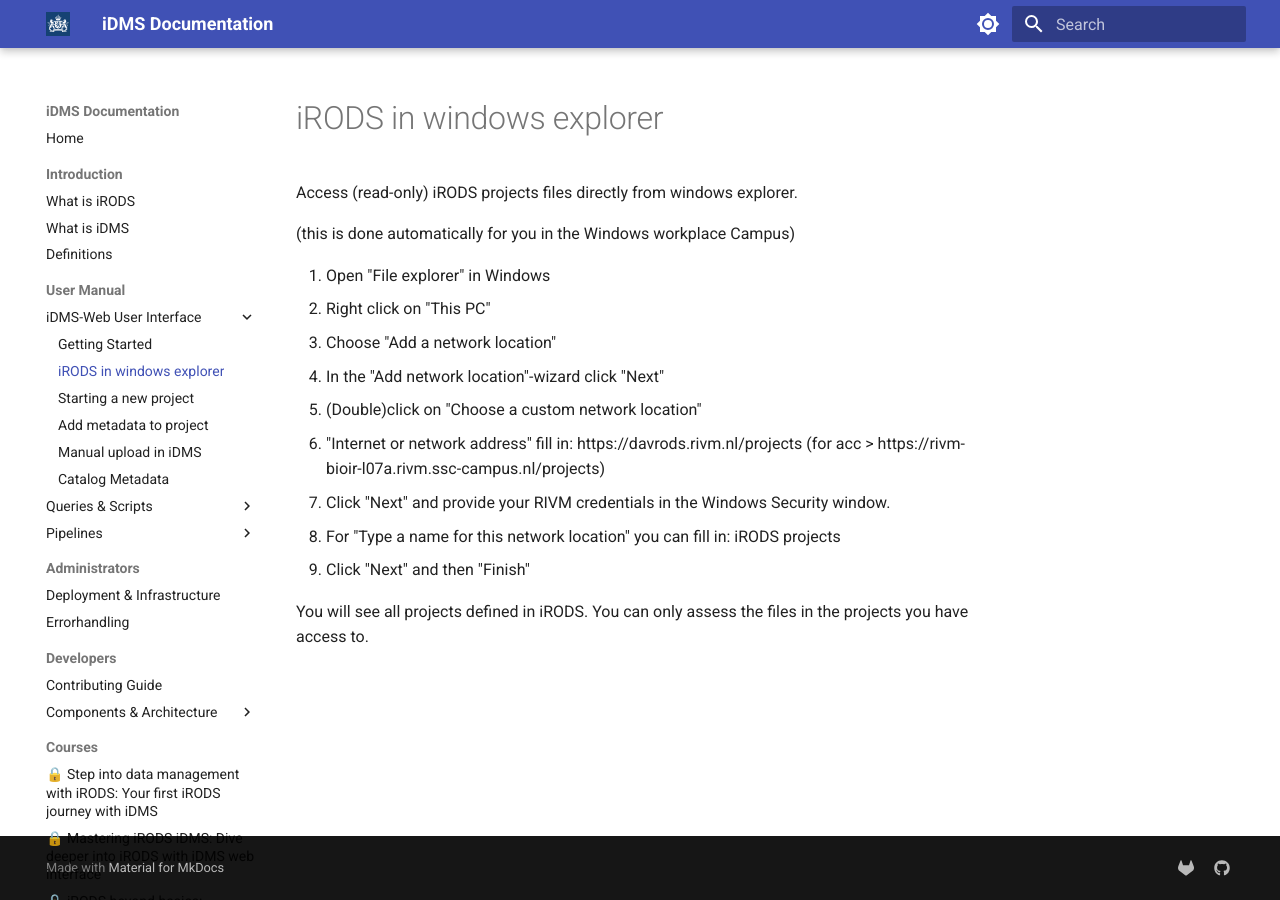
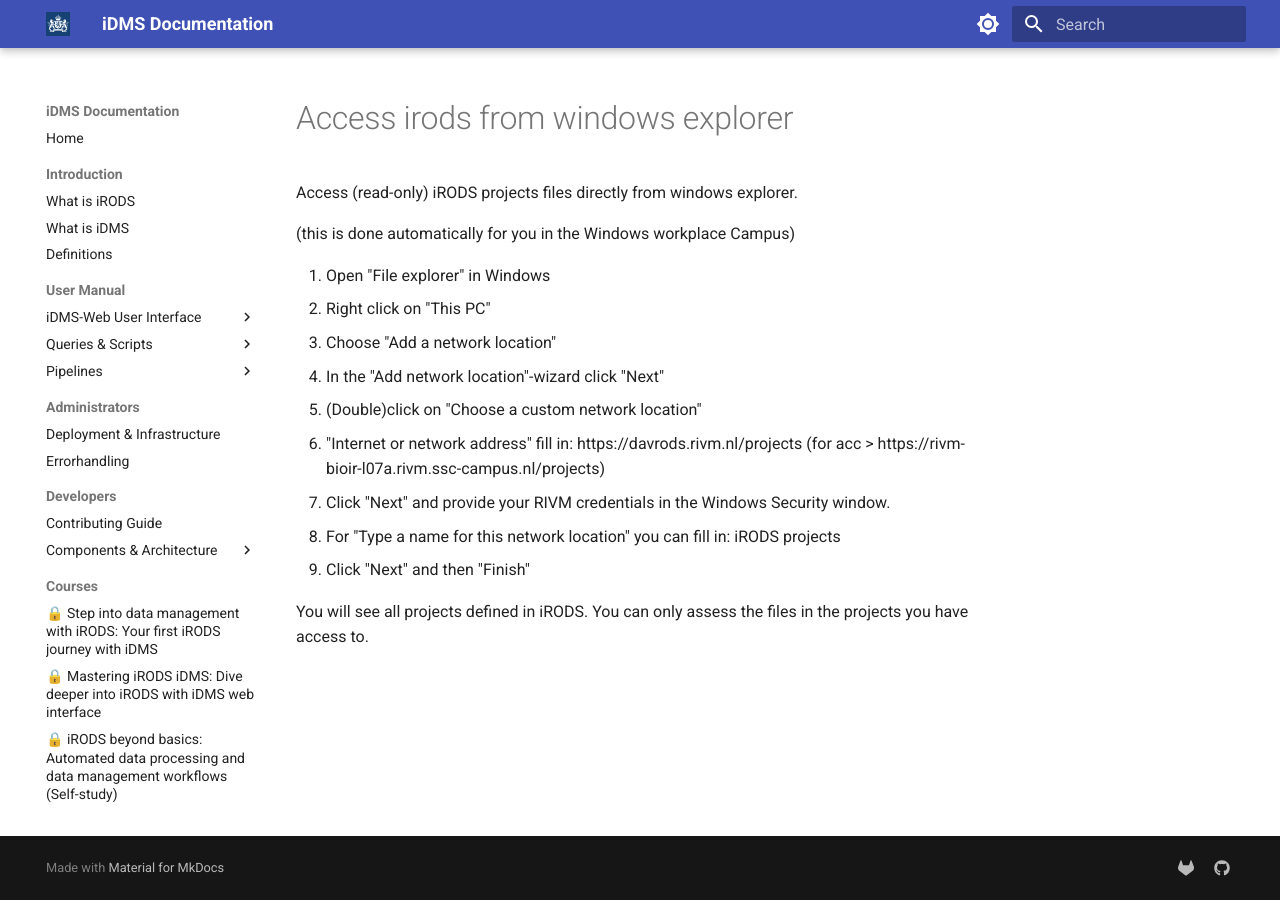
Before and after one commit to thiede-jan-erek/idms_doc, an MkDocs documentation site: the page built from docs/user-manual/access_irods_from_windows_explorer.md, in a window 1280 px wide. Built offline with MkDocs 1.6.1 and Material for MkDocs 9.7.7, drawn with Linux system fonts in a browser that asks for light colours.

Commit message:
removed articles from index with non iDMS specific information

```diff
--- a/mkdocs.yml
+++ b/mkdocs.yml
@@ -92,7 +92,7 @@ nav:
   - User Manual:
     - iDMS-Web User Interface:
       - Getting Started: introduction/irods.md
-      - iRODS in windows explorer: user-manual/access_irods_from_windows_explorer.md
+     # - iRODS in windows explorer: user-manual/access_irods_from_windows_explorer.md
       - Starting a new project: user-manual/starting_a_new_project.md
       - Add metadata to project: user-manual/adding_metadata_to_a_project.md
       - Manual upload in iDMS: user-manual/manual_upload_in_idms.md
@@ -106,7 +106,7 @@ nav:
       - Link an uploaded collection to a parent collection: user-manual/link_uploaded_collection_to_parent_collection.md
     - Pipelines:
       - Pipeline automation using iRODS: user-manual/pipeline_automation.md
-      - Use iRODS acceptation for testing pipelines: user-manual/use_irods_acc_for_testing_pipeline.md
+     # - Use iRODS acceptation for testing pipelines: user-manual/use_irods_acc_for_testing_pipeline.md
      # - Use runsheets for data from multiple collection (tba): user-manual/
       - How to use metadata on objects: user-manual/how_to_use_metadata_on_objects.md
       - Reference datasets and where to find and use them: user-manual/reference_datasets.md
```
Also changed, not shown: docs/user-manual/use_irods_acc_for_testing_pipeline.md (renamed from docs/user-manual/use_irods_acc_for_testing_pipeline..md).
